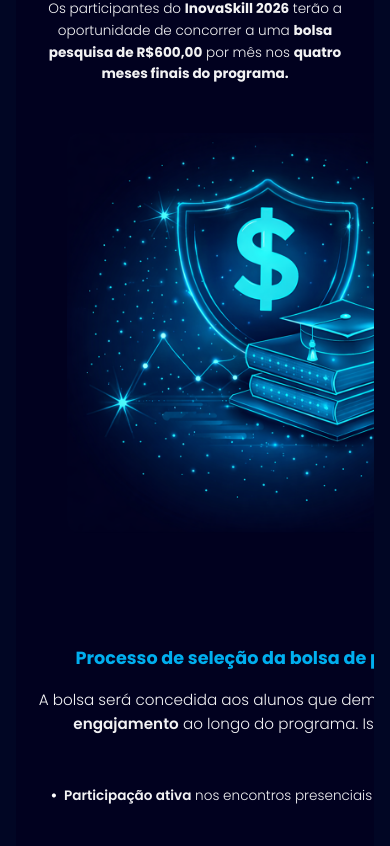
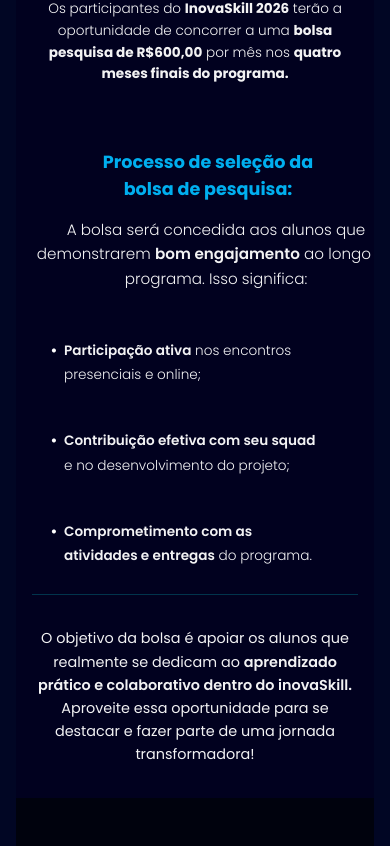
Before and after one commit to Mentto-Tech/Inova2026, a React (Vite) app: page /aluno in a window 390 px wide. Shown: the part 1913-2759 px from the top of the page. Built offline with nearby package versions, Linux system fonts and the light colour scheme.

Commit message:
responsividade

```diff
--- a/src/pages/Aluno.css
+++ b/src/pages/Aluno.css
@@ -548,7 +548,8 @@
 
   .aluno-bolsa-content {
     grid-template-columns: 1fr;
-    gap: 2rem;
+    gap: 1rem;
+    margin-bottom: -3rem;
   }
 
   .aluno-bolsa-left img {
@@ -601,6 +602,16 @@
     padding: 2rem 1rem;
   }
 
+  .aluno-bolsa-left {
+    display: none;
+  }
+
+  .aluno-bolsa-right {
+    width: 80%;
+    text-align: center;
+    max-width: 640px;
+  }
+
   .aluno-bolsa-container h2 {
     font-size: 1.6rem;
   }
@@ -613,11 +624,22 @@
   .aluno-bolsa-right h3 {
     font-size: 1.2rem;
     text-align: center;
+    margin-left: 2.8rem;
+    padding-top: 1rem;
   }
 
   .aluno-bolsa-right p {
+    width: 400px;
     text-align: center;
     font-size: 0.95rem;
+    margin-left: -1rem;
+  }
+
+  .aluno-bolsa-list {
+    text-align: left;
+    padding: 0 1rem;
+    margin: 0 auto;
+    display: inline-block;
   }
 
   .aluno-bolsa-list {
@@ -631,7 +653,6 @@
 
   .aluno-bolsa-footer {
     font-size: 0.9rem;
-    padding-top: 1.5rem;
     margin-top: 2rem;
   }
 
```
